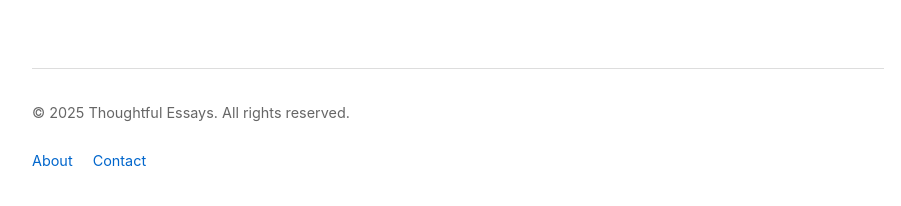
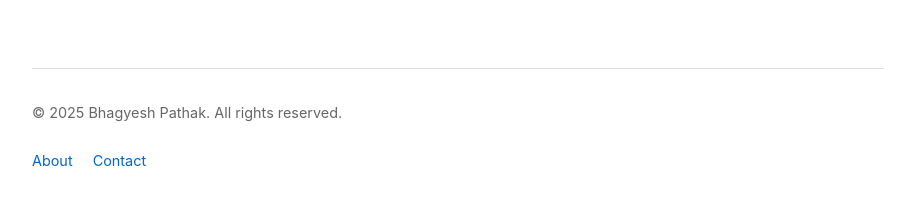
Before and after one commit to bhagyeshsp/bsp-web, a Jekyll site: the page built from index.html, in a window 1280 px wide and 900 px high, scrolled down 1098 px. Shown: the part 672-878 px from the top of the window, without its empty margins (182-1083 px from the left). Built offline with Jekyll 4.4.1, drawn with Linux system fonts in a browser that asks for light colours; some of the changed text lies outside the part shown.

Commit message:
remove permalink structure for pages

```diff
--- a/_config.yml
+++ b/_config.yml
@@ -1,5 +1,5 @@
 # Site settings
-title: Thoughtful Essays
+title: Bhagyesh Pathak
 email: your-email@example.com
 description: >-
   A collection of essays and resources on technology, philosophy, and human potential.
@@ -8,7 +8,6 @@ url: "" # the base hostname & protocol for your site, e.g. http://example.com
 
 # Build settings
 markdown: kramdown
-permalink: /essays/:title/
 
 # Collections
 collections:
```
